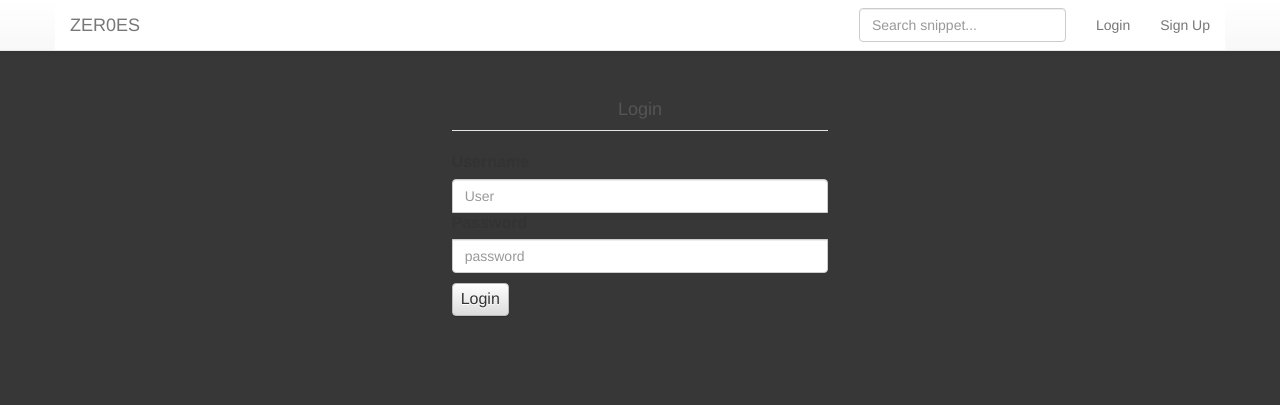
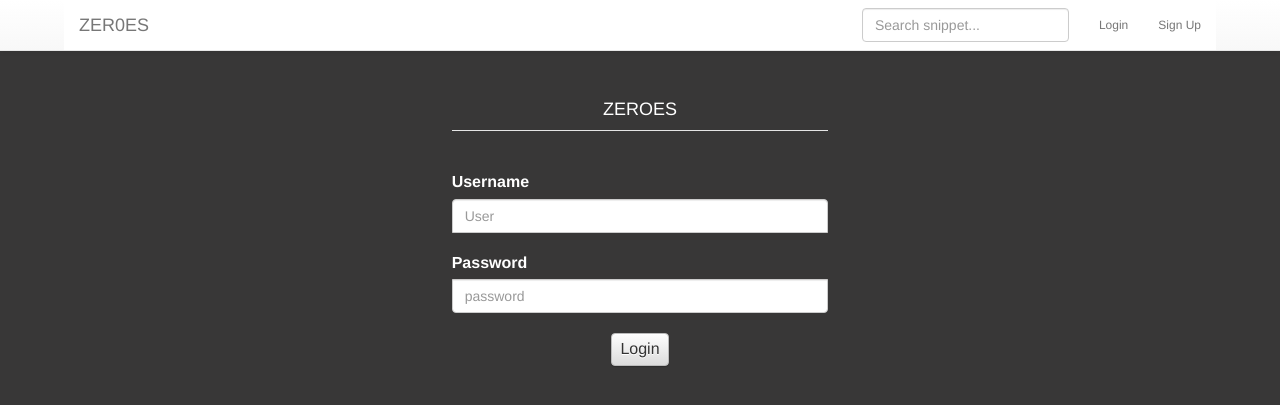
Before and after one commit to MARFMS/ZER0ES, a CakePHP app: the page made by cakephp-2.7.5/app/View/Users/login.ctp in a window 1280 px wide. Shown: the top 405 px of the page. Run offline with PHP 8.4 and a stand-in for CakePHP, Linux system fonts and the light colour scheme; the template is opened without the code that fills it, so the values that code supplies are empty; form fields are guessed from the names that the template uses; some libraries are stand-ins or nearby versions.

Commit message:
Arreglos en el login

```diff
--- a/cakephp-2.7.5/app/View/Elements/authmenu.ctp
+++ b/cakephp-2.7.5/app/View/Elements/authmenu.ctp
@@ -8,7 +8,7 @@
 	<div id="navbar" class="navbar-collapse collapse">
 	  <ul class="nav navbar-nav navbar-right">
 
-			<li><a href="#">Profile</a></li>
+			<li><a href="<?php echo $this->Html->url(array('controller' => 'users','action'=>'profile'));?>">Profile</a></li>
 
             <li><a href="<?php echo $this->Html->url(array('controller' => 'users','action'=>'logout'));?>">Logout</a></li>
 
--- a/cakephp-2.7.5/app/View/Layouts/default.ctp
+++ b/cakephp-2.7.5/app/View/Layouts/default.ctp
@@ -28,7 +28,7 @@
 	<?php
 		echo $this->Html->meta('icon');
 		//'materialize.css',
-		echo $this->Html->css(array ('cake.generic', 'zeroes.css','bootstrap-theme.min.css','bootstrap.min.css'));
+		echo $this->Html->css(array ('cake.generic','bootstrap-theme.min.css','bootstrap.min.css', 'zeroes.css'));
 		echo $this->Html->css(array ('syntax/shCore.css', 'syntax/shCoreDefault.css', 'syntax/shThemeDefault.css'));
         echo $this->Html->script(array ('https://ajax.googleapis.com/ajax/libs/jquery/2.1.3/jquery.min.js','bootstrap.min.js'));
 		echo $this->Html->script(array ('syntax/shCore.js', 'syntax/shBrushPython.js'));
--- a/cakephp-2.7.5/app/View/Users/login.ctp
+++ b/cakephp-2.7.5/app/View/Users/login.ctp
@@ -4,7 +4,7 @@
 	<?php echo $this->Form->create('User', array('class'=>'form-signin')); ?>
 		<fieldset>
 			<legend>
-				<h1 class="text-center login-title">Login</h1>
+				<h1 class="text-center login-title">ZEROES</h1>
 			</legend>
 			<?php echo $this->Form->input('username',array('id'=>'username','class'=>'form-control','placeholder'=>'User','required'=>'required'));
 			echo $this->Form->input('password',array('class'=>'form-control','type'=>'password','placeholder'=>'password','required'=>'required'));
--- a/cakephp-2.7.5/app/webroot/css/login.css
+++ b/cakephp-2.7.5/app/webroot/css/login.css
@@ -1,5 +1,6 @@
  body {
 	background-color: #383737;
+    color: white;
  }
 
  .form-signin {
@@ -26,13 +27,26 @@
 }
 .login-title
 {
-    color: #555;
+    color: white;
     font-size: 18px;
     font-weight: 400;
     display: block;
 }
 .btn-primary {
-    color: #fff;
     background-color: #ef6262;
     border-color: #ef6262;
 }
+label {
+    width 100%;
+    display: block;
+
+}
+
+.input {
+    margin: 20px 0;
+}
+
+.submit input {
+    display: block;
+    margin: auto;
+}
--- a/cakephp-2.7.5/app/webroot/css/zeroes.css
+++ b/cakephp-2.7.5/app/webroot/css/zeroes.css
@@ -4,7 +4,7 @@ html {
 
 body{
     font-size: 12px;
-    background-color: grey;
+    background-color: rgb(221,221,211);
 }
 
 .username {
@@ -96,6 +96,21 @@ pre {
     border: 2px dashed #ddd;
 }
 
+.cont {
+    width: 800px;
+    margin: auto;
+    background-color: white;
+    border: 2px dashed;
+    border-radius: 10px;
+}
+
+.cont .user_img {
+    height:250px;
+    width:250px;
+    float:left;
+    margin-right: 15px;
+}
+
 /*
 ** Font faces
 */
```
Also changed, not shown: cakephp-2.7.5/app/Controller/UsersController.php (+15 -0 lines), cakephp-2.7.5/app/View/Users/profile.ctp (added, +92 -0 lines), cakephp-2.7.5/app/View/Users/view.ctp (+13 -39 lines).
